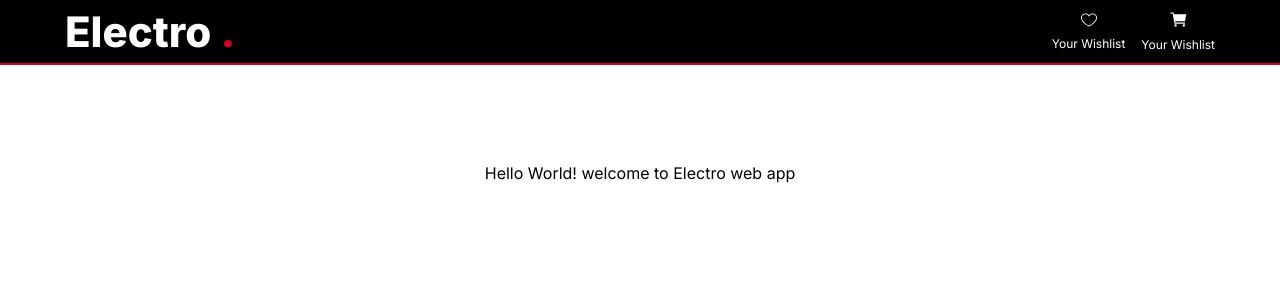
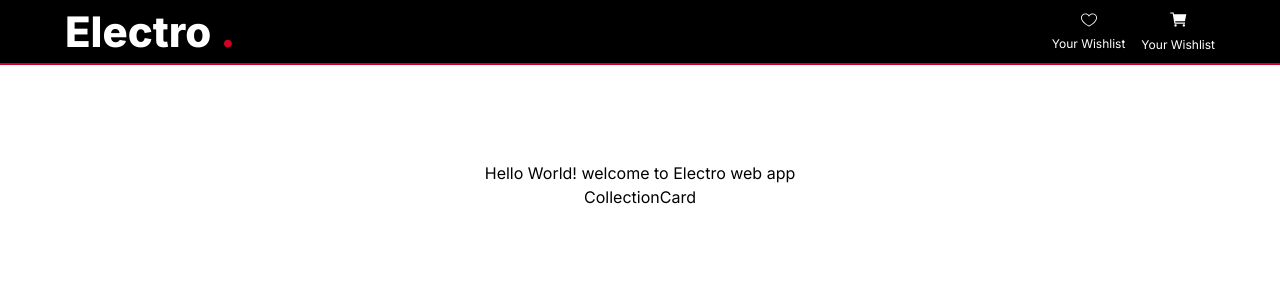
Before and after one commit to olatunde1998/ecommerce-app, a Next.js app: page / in a window 1280 px wide. Shown: the top 300 px of the page. Built offline with nearby package versions, Linux system fonts and the light colour scheme.

Commit message:
CollectionCard component imported

```diff
--- a/src/app/page.js
+++ b/src/app/page.js
@@ -1,9 +1,11 @@
+import CollectionCard from "@/card/CollectionCard";
 
 
 export default function Home() {
   return (
     <main className="p-24 text-center">
       <h2>Hello World! welcome to Electro web app</h2>
+      <CollectionCard />
     </main>
   );
 }
```
